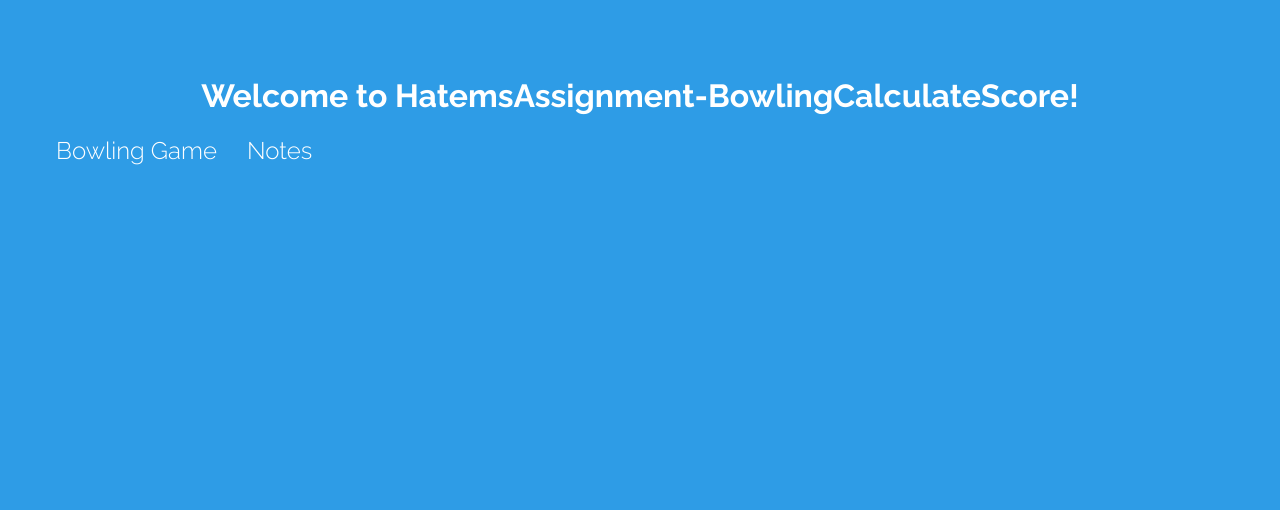
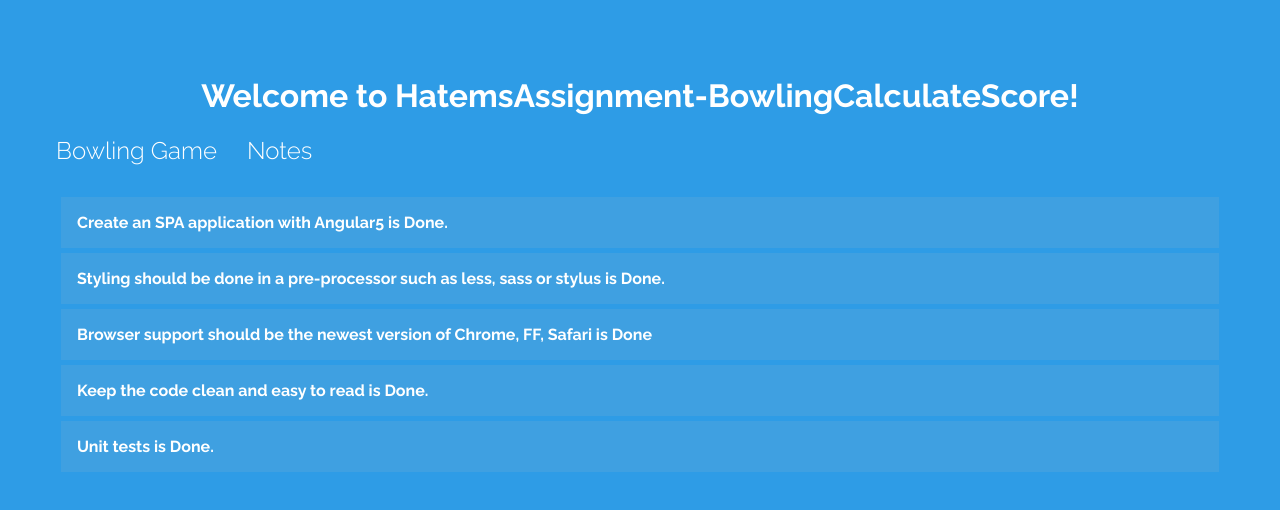
Before and after one commit to Hatem-Mahmood/HatemsAssignment-BowlingCalculateScore, an Angular app: page /notes in a window 1280 px wide. Before the commit this address led to /. Shown: the top 510 px of the page. Built offline with nearby package versions, Linux system fonts and the light colour scheme.

Commit message:
Add notes component

```diff
--- a/src/app/app-routing.module.ts
+++ b/src/app/app-routing.module.ts
@@ -1,3 +1,4 @@
+import { NotesComponent } from './notes/notes.component';
 import { CalculateBowlingScoreComponent } from './calculate-bowling-score/calculate-bowling-score.component';
 import { NgModule } from '@angular/core';
 import { Routes, RouterModule } from '@angular/router';
@@ -6,6 +7,10 @@ const routes: Routes = [
   {
     path:'',
     component:CalculateBowlingScoreComponent
+  },
+  {
+    path:'notes',
+    component:NotesComponent
   }
 ];
 
--- a/src/app/app.module.ts
+++ b/src/app/app.module.ts
@@ -5,11 +5,13 @@ import { FormsModule } from '@angular/forms';
 import { AppRoutingModule } from './app-routing.module';
 import { AppComponent } from './app.component';
 import { CalculateBowlingScoreComponent } from './calculate-bowling-score/calculate-bowling-score.component';
+import { NotesComponent } from './notes/notes.component';
 
 @NgModule({
   declarations: [
     AppComponent,
-    CalculateBowlingScoreComponent
+    CalculateBowlingScoreComponent,
+    NotesComponent
   ],
   imports: [
     BrowserModule,
--- /dev/null
+++ b/src/app/notes/notes.component.html
@@ -0,0 +1,16 @@
+
+  <p class="life-container">
+    Create an SPA application with Angular5 is Done.
+  </p>
+  <p class="life-container">
+    Styling should be done in a pre-processor such as less, sass or stylus is Done.
+  </p>
+  <p class="life-container">
+    Browser support should be the newest version of Chrome, FF, Safari is Done
+  </p>
+  <p class="life-container">
+    Keep the code clean and easy to read is Done.
+  </p>
+  <p class="life-container">
+    Unit tests is Done.
+  </p>
--- /dev/null
+++ b/src/app/notes/notes.component.scss
@@ -0,0 +1,7 @@
+.life-container {
+    background: #3fa0e1;
+    padding: 1em;
+    font-weight: bold;
+    cursor: pointer;
+    margin: 5px;
+}
--- /dev/null
+++ b/src/app/notes/notes.component.ts
@@ -0,0 +1,15 @@
+import { Component, OnInit } from '@angular/core';
+
+@Component({
+  selector: 'app-notes',
+  templateUrl: './notes.component.html',
+  styleUrls: ['./notes.component.scss']
+})
+export class NotesComponent implements OnInit {
+
+  constructor() { }
+
+  ngOnInit() {
+  }
+
+}
```
Also changed, not shown: 1 other file (tests, documents, lock files or other folders).
